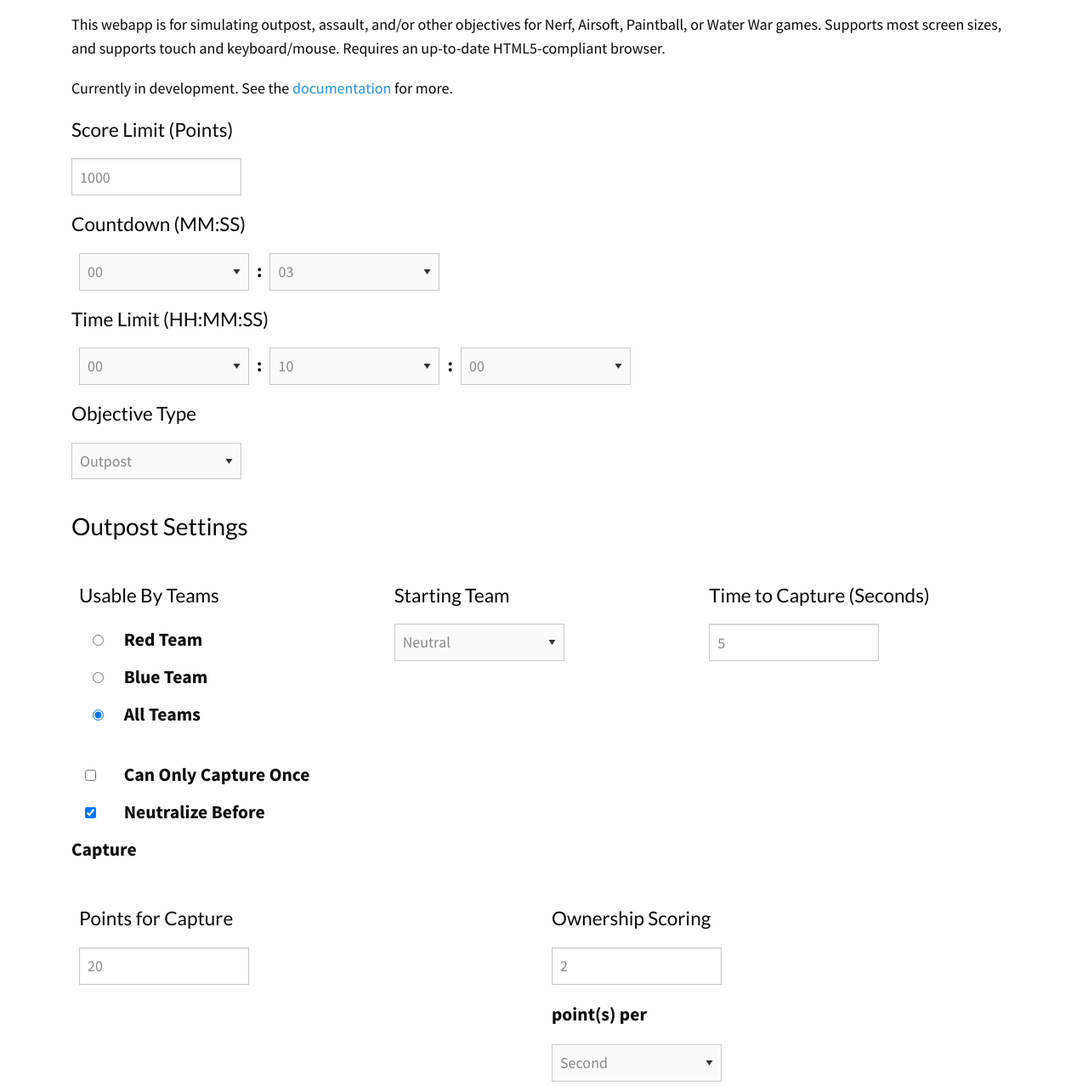
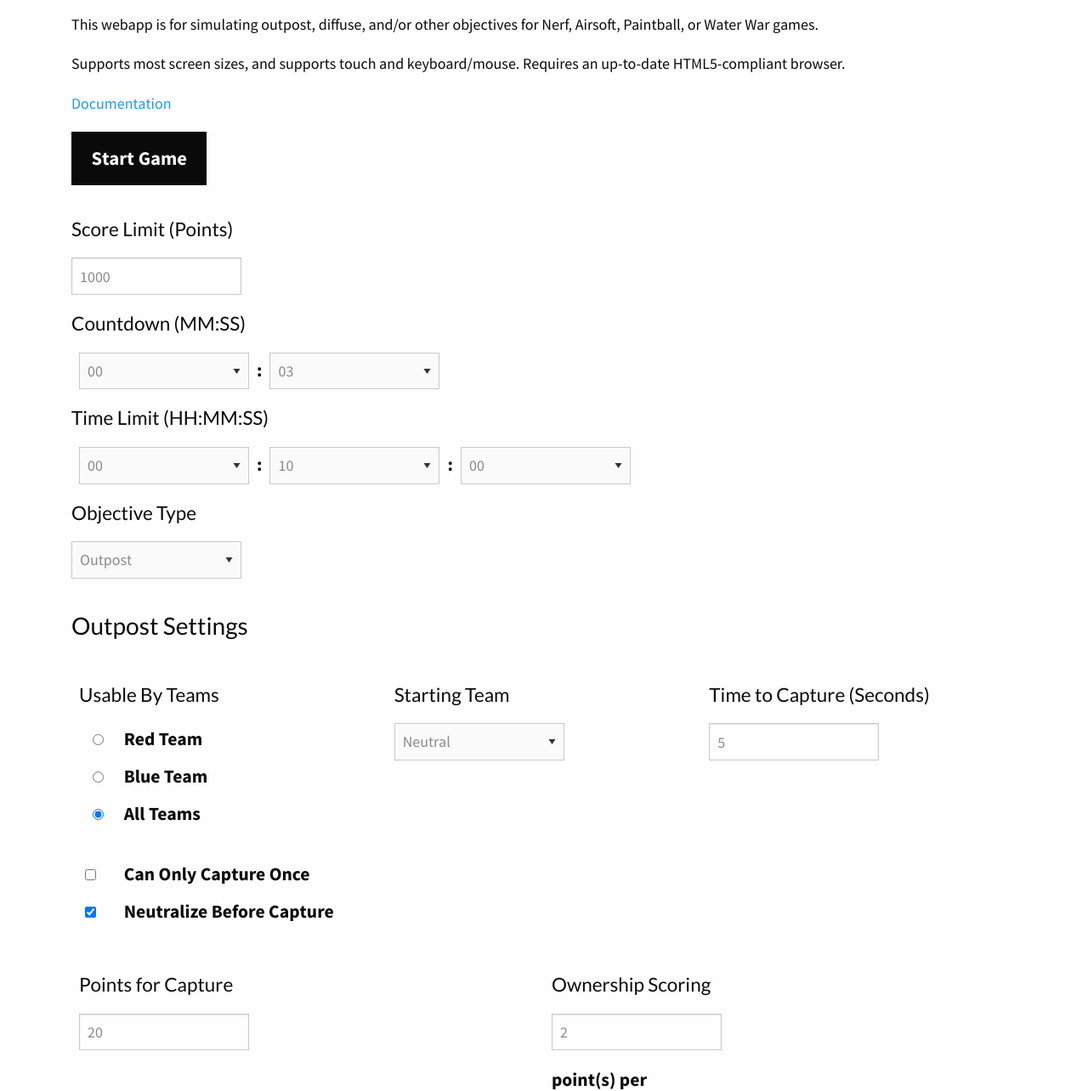
Before and after one commit to CA99/tgmpe, a plain HTML site: page index.html in a window 1280 px wide. Shown: the part 213-1497 px from the top of the page at 85% size. Drawn offline with nearby package versions, Linux system fonts and the light colour scheme.

Commit message:
Minor UI updates and adjustments.

```diff
--- a/css/styles.css
+++ b/css/styles.css
@@ -113,7 +113,7 @@ ul li {
 }
 
 .full-row ul {
-	max-width: 300px;
+	max-width: 320px;
 }
 
 .time-display {
--- a/index.html
+++ b/index.html
@@ -2,6 +2,7 @@
 <html>
 <head>
 	<title>TGM Portable Edition</title>
+	<meta charset="UTF-8">
 	<meta http-equiv="cache-control" content="private">
 	<meta http-equiv="cache-control" content="max-age=0" />
 	<meta http-equiv="cache-control" content="no-cache" />
@@ -41,8 +42,12 @@
 		<section id="create_game" class="full-row mid">
 			<form id="create_game_form">
 				<h2 class="section-header">Setup &nbsp;<i class="fa fa-chevron-down"></i></h2>
-				<p>This webapp is for simulating outpost, assault, and/or other objectives for Nerf, Airsoft, Paintball, or Water War games. Supports most screen sizes, and supports touch and keyboard/mouse. Requires an up-to-date HTML5-compliant browser.</p>
-				<p>Currently in development. See the <a href="docs/">documentation</a> for more.</p>
+				<p>This webapp is for simulating outpost, diffuse, and/or other objectives for Nerf, Airsoft, Paintball, or Water War games.</p>
+					<p>Supports most screen sizes, and supports touch and keyboard/mouse. Requires an up-to-date HTML5-compliant browser.</p>
+				<p><a href="docs/">Documentation</a></p>
+				<div class="full-row">
+					<button class="button large start_game">Start Game</button>
+				</div>
 				<label class="block-level">
 					<h5>Score Limit (Points)</h5>
 					<input type="number" min="1" value="1000" name="score_limit" id="score_limit" />
@@ -355,7 +360,7 @@
 				</article>
 
 				<div class="full-row centered">
-					<button class="button large" id="start_game">GO!</button>
+					<button class="button large start_game">Start Game</button>
 				</div>
 			</form>
 		</section>
--- a/js/create_game.js
+++ b/js/create_game.js
@@ -9,8 +9,8 @@ $(document).ready(function() {
 		renderObjSettings(type);
 	});
 
-	$('#start_game').click(function() {
-		event.preventDefault();
+	$('.start_game').click(function(e) {
+		e.preventDefault();
 		// process form data and make it usable for game
 		TGM.cg = $('#create_game_form').serializeObject();
 		TGM.saveToURL(TGM.cg);
```
Also changed, not shown: _unused/devnotes.txt.
